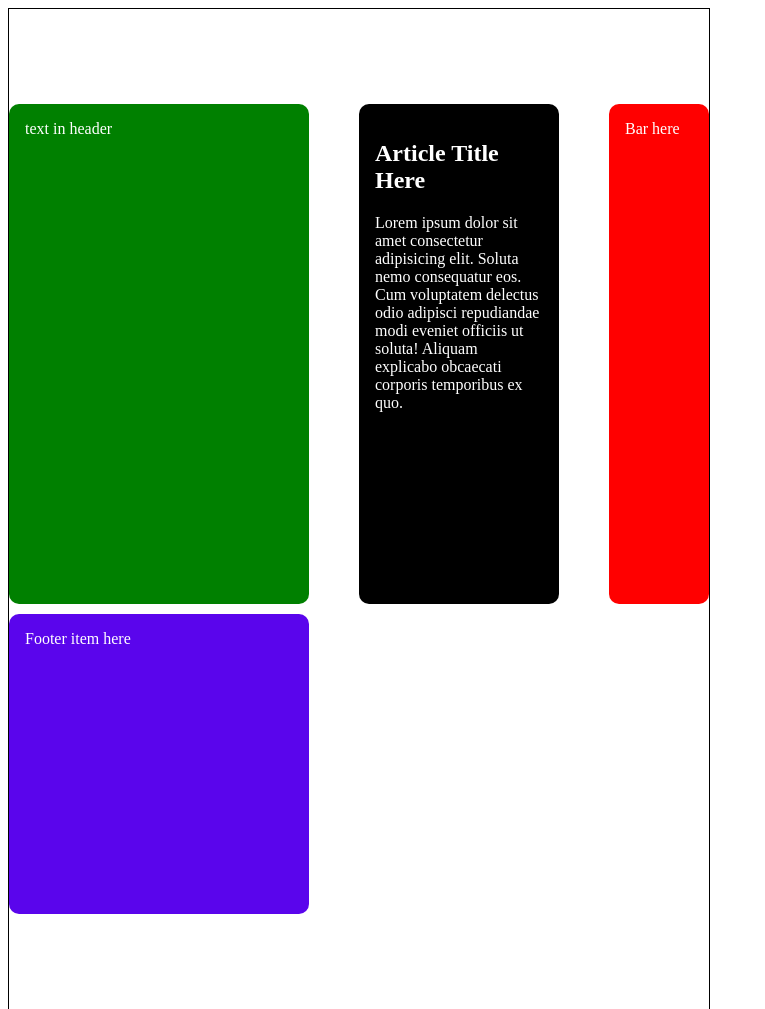
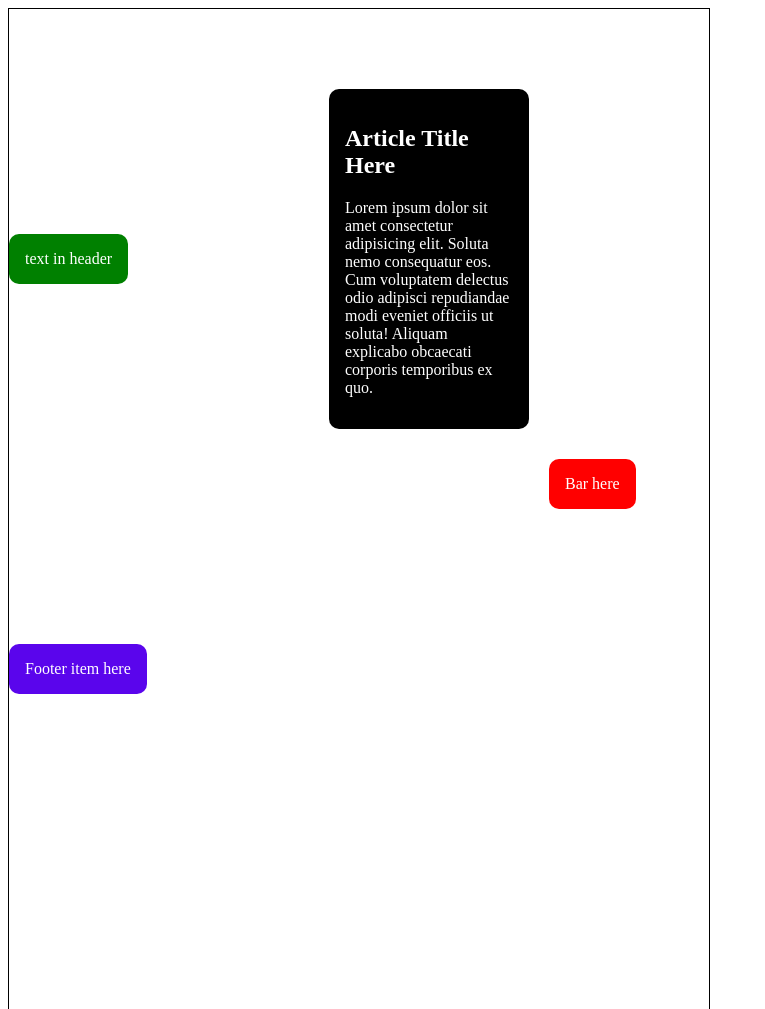
Before and after one commit to Bach1685/grid, a website built with webpack: page src/index.html in a window 1280 px wide. Shown: the top 1009 px of the page, without its empty margins (0-765 px from the left). Built offline with nearby package versions, Linux system fonts and the light colour scheme.

Commit message:
rule for single element

```diff
--- a/src/styles.css
+++ b/src/styles.css
@@ -3,15 +3,18 @@ body {
 }
 
 .container {
-  width: 700px;
+  max-width: 700px;
   height: 1000px;
   display: grid;
   gap: 10px 20px;
   border: 1px solid black;
   grid-template: 500px 300px / 300px 200px 100px;
+  justify-items: start;
+  align-items: center;
+
   /* place-items: center start; */
-  justify-content: space-between;
-  align-content: center;
+  /* justify-content: space-around;
+  align-content: space-around; */
 }
 
 .container > * {
@@ -29,6 +32,7 @@ article {
 
 aside {
   background-color: red;
+  align-self: end;
 }
 
 footer {
```
